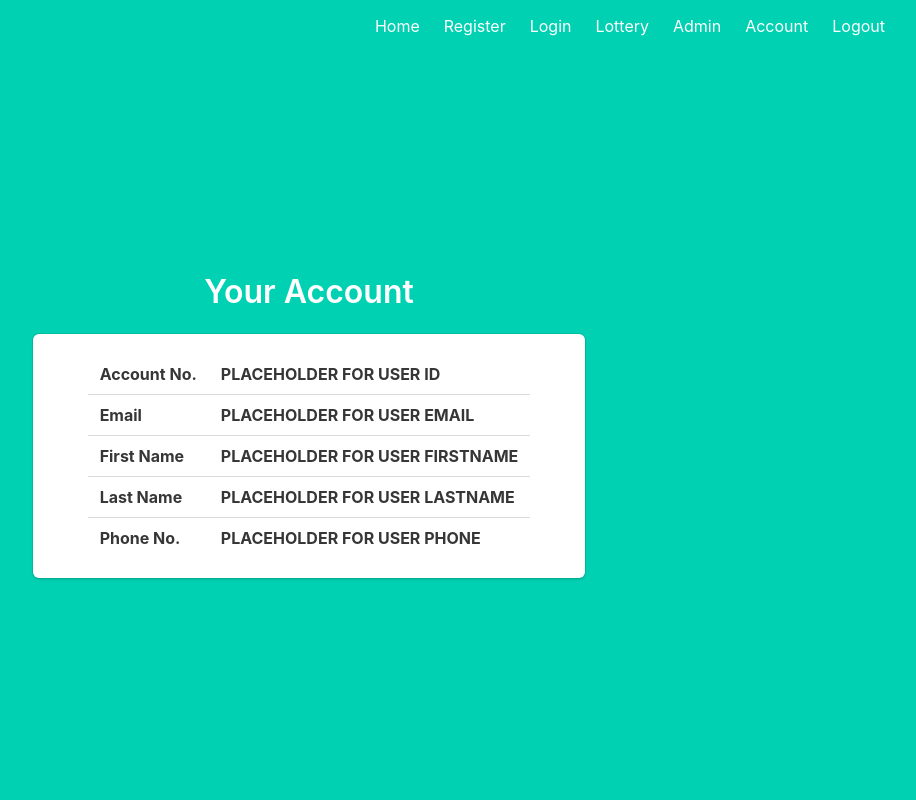
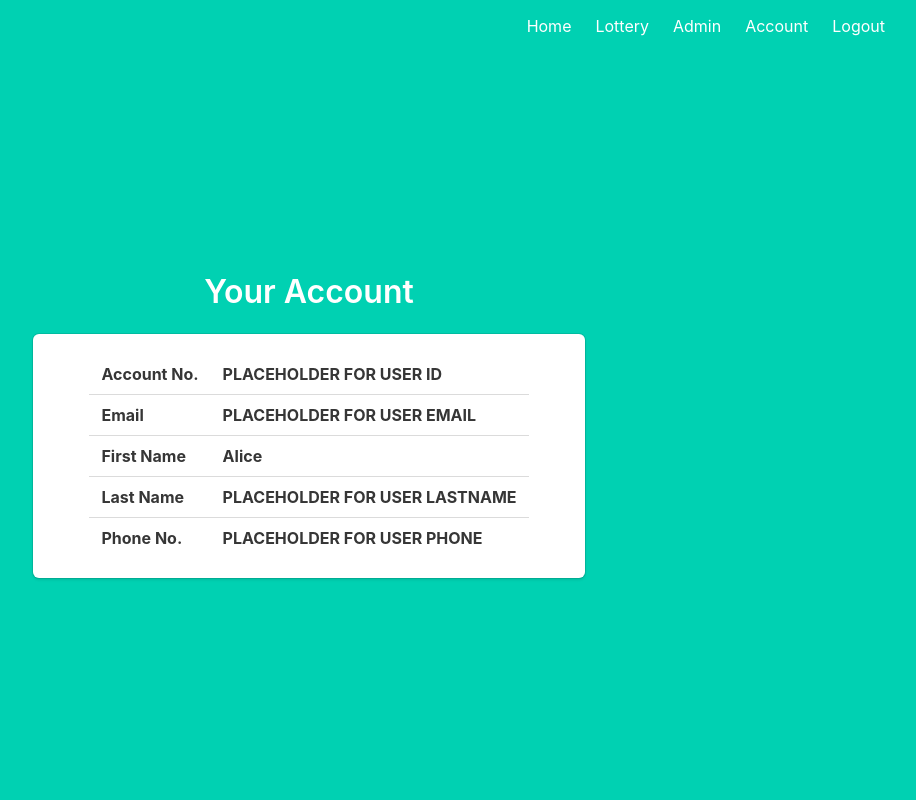
Before and after one commit to tdook/LotteryWebApp, a Flask app: page /account in a window 1280 px wide. Shown: the whole page, without its empty margins (331-1247 px from the left). Run offline with Flask 3, Linux system fonts and the light colour scheme; a user stored in the database is signed in; lists and menus that the app fills with data are empty; parts of the project's set-up code (start-up, migrations or seed data) failed here and were passed over.

Commit message:
everything so brokey

```diff
--- a/lottery/views.py
+++ b/lottery/views.py
@@ -3,6 +3,7 @@ from flask import Blueprint, render_template, request, flash, redirect, url_for
 from app import db
 from lottery.forms import DrawForm
 from models import Draw
+from flask_login import current_user, login_required
 
 # CONFIG
 lottery_blueprint = Blueprint('lottery', __name__, template_folder='templates')
@@ -11,8 +12,9 @@ lottery_blueprint = Blueprint('lottery', __name__, template_folder='templates')
 # VIEWS
 # view lottery page
 @lottery_blueprint.route('/lottery')
+@login_required
 def lottery():
-    return render_template('lottery/lottery.html', name="PLACEHOLDER FOR FIRSTNAME")
+    return render_template('lottery/lottery.html', name=current_user.firstname)
 
 
 # view all draws that have not been played
--- a/models.py
+++ b/models.py
@@ -12,8 +12,8 @@ class User(db.Model, UserMixin):
             issuer_name='Lottery App')
         )
 
-    def verify_pin(self,pin):
-        return pyotp(self.pin_key).verify(pin)
+ #   def verify_pin(self,pin):
+  #      return pyotp.TOTP(self.pin_key).verify(pin)
     def verify_password(self, password):
         return self.password == password
     __tablename__ = 'users'
--- a/templates/base.html
+++ b/templates/base.html
@@ -29,12 +29,15 @@
                             <a href="{{ url_for('index') }}" class="navbar-item">
                                Home
                             </a>
+                           {%  if not current_user.is_authenticated %}
                             <a href="{{ url_for('users.register') }}" class="navbar-item">
                                 Register
                             </a>
                             <a href="{{ url_for('users.login') }}" class="navbar-item">
                                 Login
                             </a>
+                            {% endif %}
+                           {% if current_user.is_authenticated %}
                             <a href="{{ url_for('lottery.lottery') }}" class="navbar-item">
                                 Lottery
                             </a>
@@ -44,10 +47,12 @@
                             <a href="{{ url_for('users.account') }}" class="navbar-item">
                                 Account
                             </a>
+
                             {#TODO: LOGOUT#}
                             <a href="" class="navbar-item">
                                 Logout
                             </a>
+                           {% endif %}
                        </div>
                     </div>
                 </div>
--- a/users/views.py
+++ b/users/views.py
@@ -1,11 +1,11 @@
 # IMPORTS
 import pyotp as pyotp
-from flask import Blueprint, render_template, flash, redirect, url_for, session
+from flask import Blueprint, render_template, flash, redirect, url_for, session, make_response
 from flask_wtf import form
 from markupsafe import Markup
 from sqlalchemy.sql.functions import user
 from werkzeug.security import check_password_hash
-from flask_login import current_user
+from flask_login import current_user, login_required
 from app import db
 from models import User
 from users.forms import RegisterForm, LoginForm
@@ -48,62 +48,70 @@ def register():
     # if request method is GET or form not valid re-render signup page
     return render_template('users/register.html', form=form)
 
+
 @users_blueprint.route('/twofa')
 def twofa():
-  # User user = User.query.get(role)
+    # User user = User.query.get(role)
 
     if 'username' not in session:
         return redirect(url_for('main.index'))
 
     del session['username']
-    return render_template('users/twofa.html', username= User.email, uri=User.get_2fa_uri),
-    200, {
-        'Cache-Control': 'no-cache, no-store, must-revalidate',
-        'Pragma': 'no-cache',
-        'Expires': '0'
-    }
+
+    # Create a Flask response object using make_response
+    response = make_response(render_template('users/twofa.html', username=User.email, uri=User.get_2fa_uri))
+
+    # Set headers for caching
+    response.headers['Cache-Control'] = 'no-cache, no-store, must-revalidate'
+    response.headers['Pragma'] = 'no-cache'
+    response.headers['Expires'] = '0'
+
+    # Return the response object
+    return response
 
 
 # view user login
 
 
-@users_blueprint.route('/login',methods=['GET','POST'])
+@users_blueprint.route('/login', methods=['GET', 'POST'])
 def login():
-    if not session.get('authentication_attempts'):
-        session['authentication_attempts'] = 0
+    # if not session.get('authentication_attempts'):
+    #  session['authentication_attempts'] = 0
 
     form = LoginForm()
     if form.validate_on_submit():
         user = User.query.filter_by(email=form.username.data).first()
-        if not user or not user.verify_pin(form.pin.data) or not user.verify_password(form.password.data):
-            session['authentication_attempts'] += 1
-            if session.get('authentication_attempts') >= 3:
-                flash(Markup('Number of login attempts exceeded. Please click <a href="/reset>here</a> to reset.'))
-                return render_template('users/login.html')
-            flash('Unsuccessful login, please try again '
-                  '{} login attempts remaining'.format(3-session.get('authentication_attempts')),'danger')
+        if not user or not user.verify_password(form.password.data):  # or not user.verify_pin(form.pin.data)
+            #    session['authentication_attempts'] += 1
+            #   print("attempted login"+ str(session['authentication_attempts']))
+            #  if session.get('authentication_attempts') >= 3:
+            #     flash(Markup('Number of login attempts exceeded. Please click <a href="/reset>here</a> to reset.'))
+            #     return render_template('users/login.html')
 
+            flash('Unsuccessful login, please try again ')
+            return render_template('users/login.html', form=form)
+            # '{} login attempts remaining'.format(3-session.get('authentication_attempts')),'danger')
 
-            return render_template('users/login.html', form=form)
-        else:
-            flash('Login Successful' )
-            return redirect(url_for('index'))
-            # Passwords match, login
-
-
+    #     return render_template('users/login.html', form=form)
+    # else:
+    #   flash('Login Successful' )
+    #   return redirect(url_for('index'))
+    # Passwords match, login
+    else:
+        return url_for('index')
 
     return render_template('users/login.html', form=form)
 
 
 # view user account
 @users_blueprint.route('/account')
+@login_required
 def account():
     return render_template('users/account.html',
                            acc_no="PLACEHOLDER FOR USER ID",
                            email="PLACEHOLDER FOR USER EMAIL",
-                           firstname="PLACEHOLDER FOR USER FIRSTNAME",
+                           firstname=current_user.firstname,
                            lastname="PLACEHOLDER FOR USER LASTNAME",
                            phone="PLACEHOLDER FOR USER PHONE")
 
-
-new_post = Post(username = current_user.username, title= form.title.data, body=form.body.data)
+# new_post = User(email = current_user.email, title= form.title.data, body=form.body.data)
```
Also changed, not shown: instance/lottery.db.
